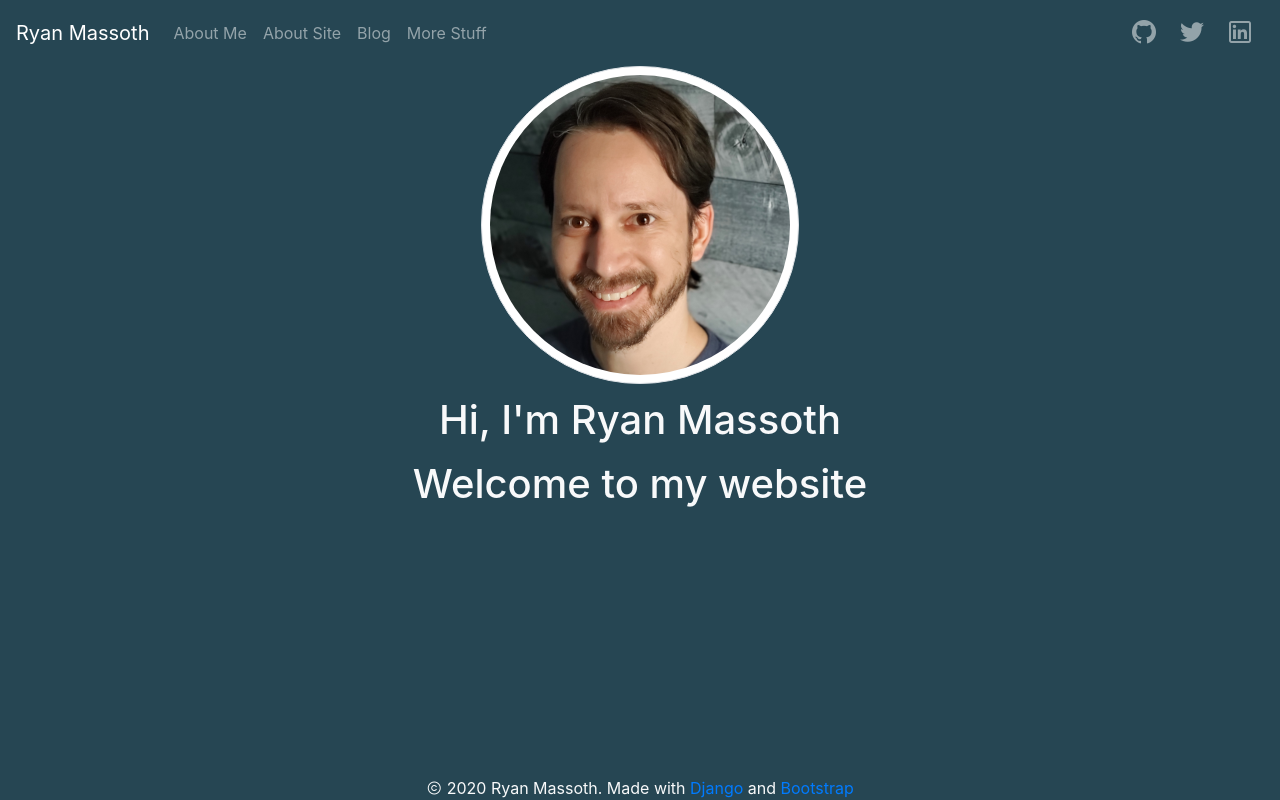
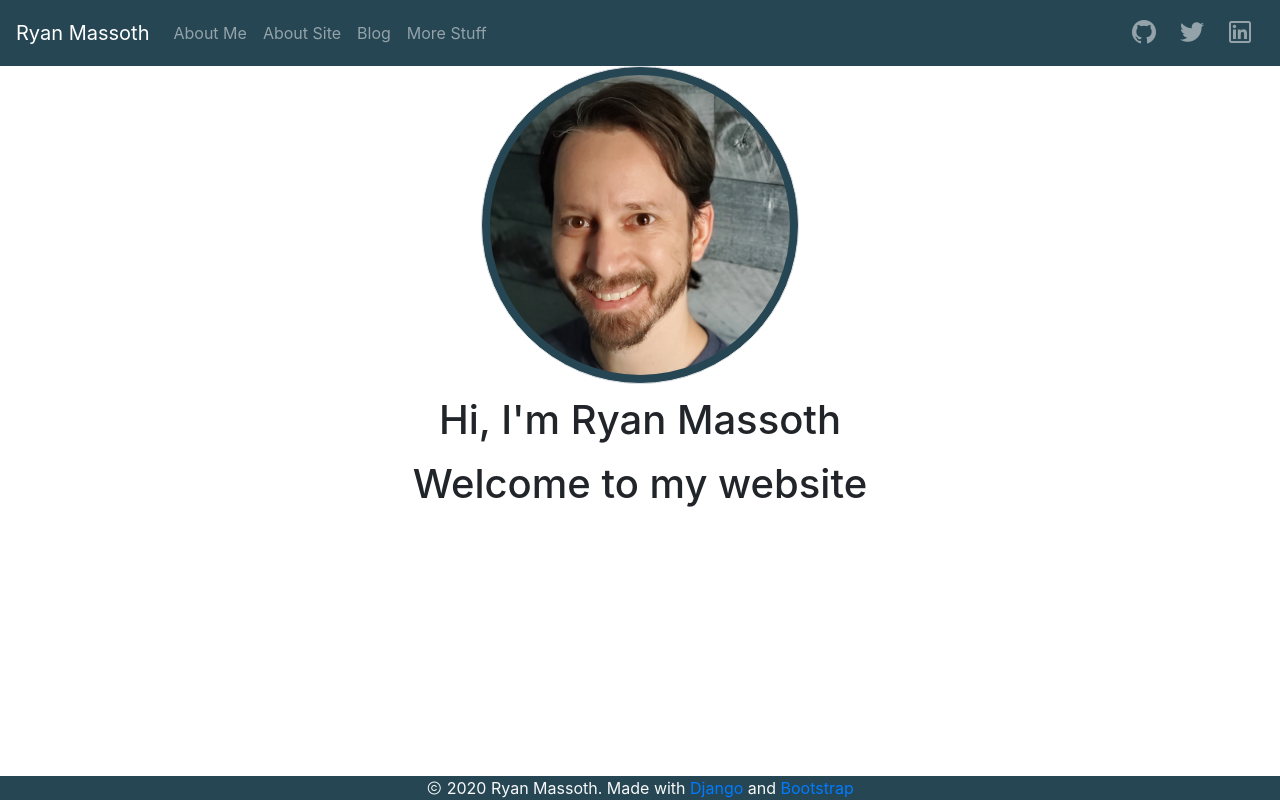
Before and after one commit to rmassoth/ryanmassoth.com, a Django app: template home/templates/home/index.html in a window 1280 px wide. Run offline with Django 3.2, Linux system fonts and the light colour scheme; the template is opened without the code that fills it, so the values that code supplies are empty; some libraries are stand-ins or nearby versions.

Commit message:
Added urls/py to the main branch. Made small modifications to the background colors of pages.

```diff
--- a/home/static/home/home.css
+++ b/home/static/home/home.css
@@ -4,6 +4,17 @@
 	background-color: #264653;
 }
 
+footer{
+    background-color: #264653 !important;
+}
+
 body{
-	background-color: #264653 !important;
+	#background-color: #264653 !important;
 }
+
+.img-thumbnail{
+    background-color: #264653 !important;
+}
+.light-background{
+    background-color: #ffffff;
+}
--- a/home/templates/home/about_me.html
+++ b/home/templates/home/about_me.html
@@ -6,7 +6,7 @@
 <div class="container">
 	<div class="d-flex flex-column">
 		<img class="p-2 img-fluid mx-auto" src="" alt="A casual picture of myself" >
-		<div class="d-flex p-2 mx-auto flex-column text-light">
+		<div class="d-flex p-2 mx-auto flex-column">
 			<h1 class="p-1 mx-auto text-center" >Ryan Massoth</h1>
 			<p>I write programs in Python mostly but I have used about a dozen other languages. I chose Python for it's readability
 			and it's popularity. The two things that are important when considering the future of programming languages
--- a/home/templates/home/about_site.html
+++ b/home/templates/home/about_site.html
@@ -5,7 +5,7 @@
 
 <div class="container">
 	<div class="d-flex flex-column">
-		<div class="d-flex p-2 mx-auto flex-column text-light">
+		<div class="d-flex p-2 mx-auto flex-column">
 			<p>This is my website where I can do whatever I want. It's my little corner of the Internet.</p>
 		</div>
 	</div>
--- a/home/templates/home/index.html
+++ b/home/templates/home/index.html
@@ -6,7 +6,7 @@
 <div class="container">
 	<div class="d-flex flex-column">
 		<img class="p-2 img-fluid img-thumbnail rounded-circle mx-auto" src="{% static 'home/ryan_at_home3.png' %}" >
-		<div class="d-flex p-2 mx-auto flex-column text-light">
+		<div class="d-flex p-2 mx-auto flex-column">
 			<h1 class="p-1 mx-auto text-center" >Hi, I'm Ryan Massoth</h1>
 			<h1 class="p-1 mx-auto text-center" >Welcome to my website</h1>
 		</div>
```
Also changed, not shown: ryanmassoth/urls.py (added, +23 -0 lines).
